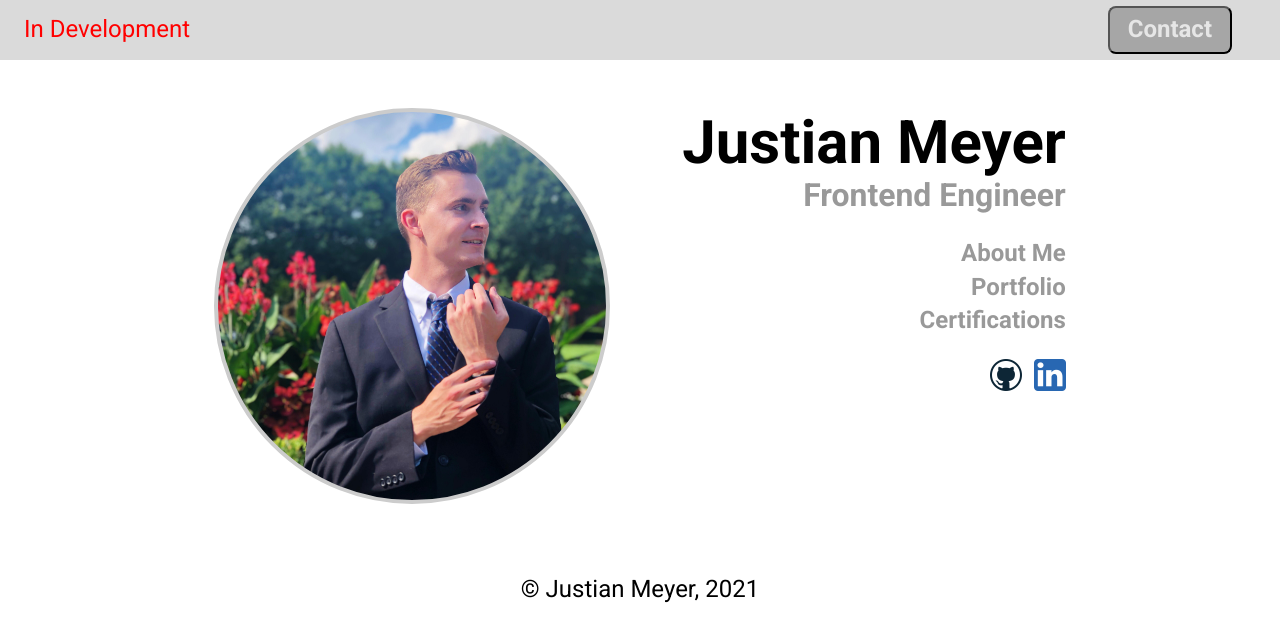
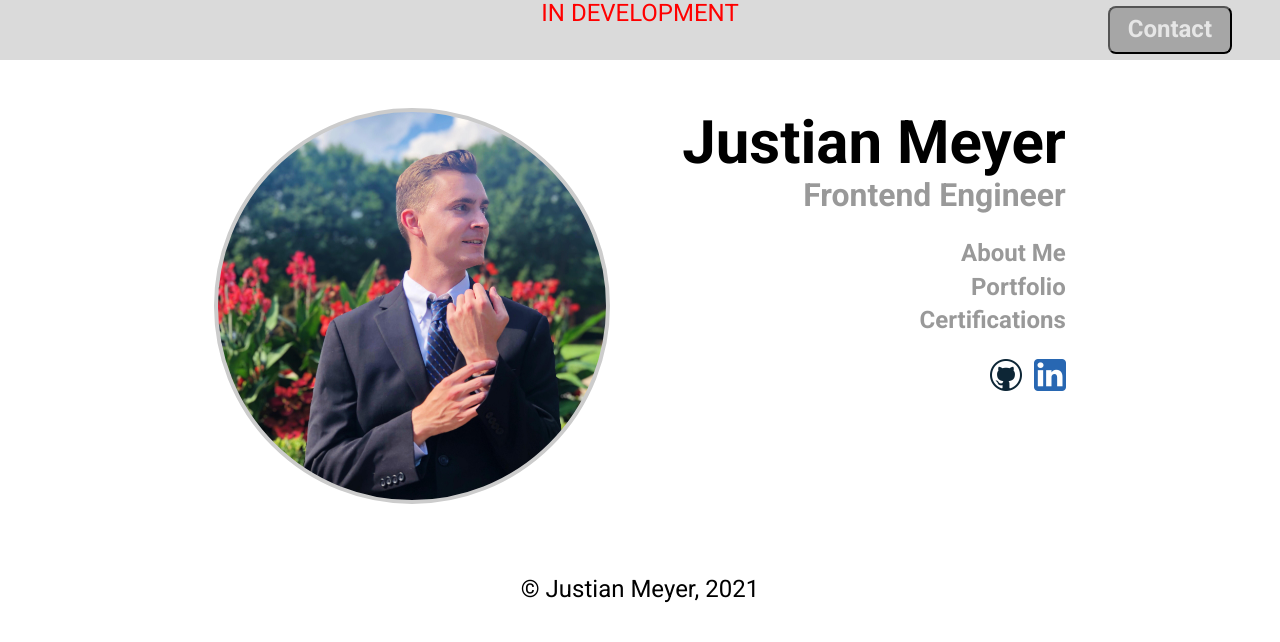
Before and after one commit to JGMEYER/justianmeyer.com, a React (Create React App) app: page / in a window 1280 px wide. Shown: the top 642 px of the page. Built offline with nearby package versions, Linux system fonts and the light colour scheme.

Commit message:
Add InDevelopment component

```diff
--- a/src/App.js
+++ b/src/App.js
@@ -1,5 +1,6 @@
 import { BrowserRouter as Router, Route } from 'react-router-dom';
 
+import InDevelopment from './Components/InDevelopment/InDevelopment'
 import Header from './Components/Header/Header';
 import FrontMain from './Components/FrontMain/FrontMain';
 import PortfolioMain from './Components/PortfolioMain/PortfolioMain';
@@ -8,6 +9,7 @@ import Footer from './Components/Footer/Footer.js';
 function App() {
     return (
         <div className="App">
+            <InDevelopment />
             <Router>
                 <Header></Header>
                 <Route exact={true} path="/" component={FrontMain}></Route>
--- a/src/Components/Header/Header.js
+++ b/src/Components/Header/Header.js
@@ -3,9 +3,6 @@ import './Header.css';
 function Header() {
     return (
         <header>
-            <p style={{ color: "#FF0000", width: "100%", marginLeft: "1rem" }}>
-                In Development
-            </p>
             <button className="button-primary">Contact</button>
         </header>
     );
--- /dev/null
+++ b/src/Components/InDevelopment/InDevelopment.css
@@ -0,0 +1,9 @@
+.in-development {
+    color: red;
+    position: absolute;
+    top: 0;
+    left: 0;
+    width: 100%;
+    text-align: center;
+    text-transform: uppercase;
+}
--- /dev/null
+++ b/src/Components/InDevelopment/InDevelopment.js
@@ -0,0 +1,11 @@
+import './InDevelopment.css';
+
+function InDevelopment() {
+    return (
+        <div class="in-development">
+            In Development
+        </div>
+    )
+}
+
+export default InDevelopment;
```
